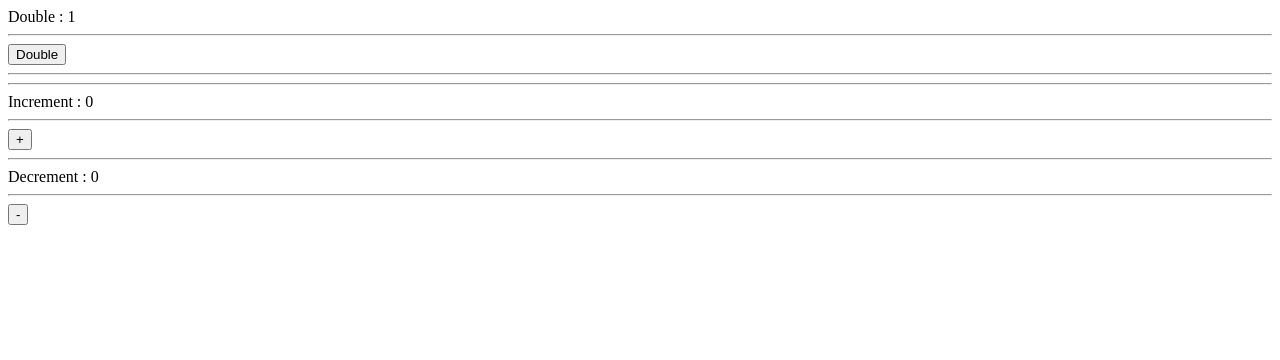
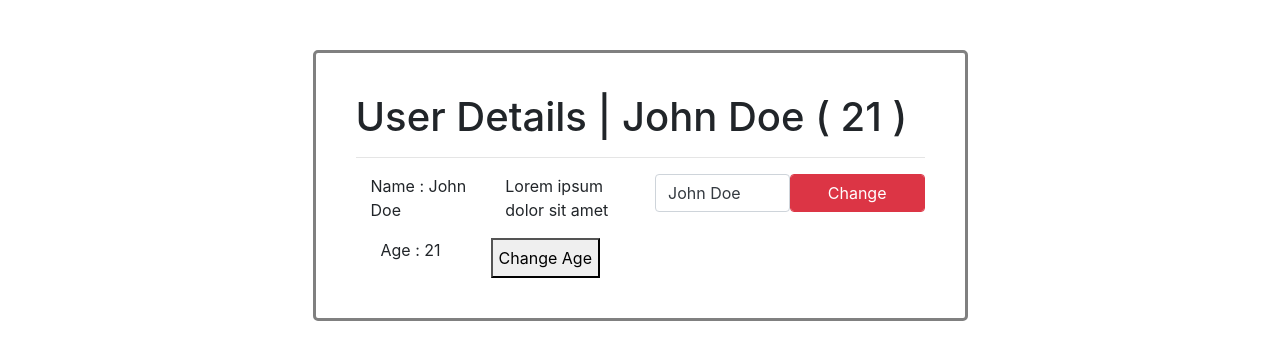
Before and after one commit to vishnuchandrappan/vuejs-tutorials, a Vue app in the folder tutorial/: page / in a window 1280 px wide. Shown: the top 360 px of the page. Built offline with nearby package versions, Linux system fonts and the light colour scheme; the HTML template or start-up script is replaced by a standard one.

Commit message:
info transfering components

```diff
--- a/tutorial/package.json
+++ b/tutorial/package.json
@@ -8,6 +8,8 @@
     "lint": "vue-cli-service lint"
   },
   "dependencies": {
+    "bootstrap": "^4.3.1",
+    "bootstrap-vue": "^2.0.0-rc.24",
     "core-js": "^2.6.5",
     "vue": "^2.6.10"
   },
--- a/tutorial/src/App.vue
+++ b/tutorial/src/App.vue
@@ -1,6 +1,6 @@
 <template>
-    <div class="">
-      <double-ss></double-ss>
+    <div class="row justify-content-around">
+      <double-ss class="col-sm-6"></double-ss>
     </div>
 </template>
 
--- /dev/null
+++ b/tutorial/src/components/EditUser.vue
@@ -0,0 +1,15 @@
+<template lang="html">
+    <div class="row justify-content-around">
+        <input type="text" class="text-dark form-control col-sm-6" v-model="name.name">
+        <button class="btn btn-danger col-sm-6 form-control" type="button" @click="name.name = 'John Smith'" name="button">Change</button>
+    </div>
+</template>
+
+<script>
+export default {
+    props : ['name']
+}
+</script>
+
+<style lang="css" scoped>
+</style>
--- a/tutorial/src/components/HelloWorld.vue
+++ b/tutorial/src/components/HelloWorld.vue
@@ -1,11 +1,44 @@
 <template lang="html">
-
+    <div class="container">
+        <h1>User Details | {{ name.name }} ( {{ age }} )</h1> <hr>
+        <div class="row justify-content-around">
+            <app-user class="col-sm-6" @ageChanged="age = $event" :name="name" :age="age"></app-user>
+            <app-edit-user class="col-sm-6" :name="name"></app-edit-user>
+        </div>
+        <!-- <button type="button" @click="changeName" name="button"></button> -->
+    </div>
 </template>
 
 <script>
-export default {
-}
+    import User from './User.vue'
+    import Edit from './EditUser.vue'
+
+    export default {
+        data () {
+            return {
+                name : {
+                    name: 'John Doe',
+                },
+                age:21
+            };
+        },
+        components : {
+            'app-user' : User,
+            'app-edit-user' : Edit
+        },
+        // methods: {
+        //     changeName() {
+        //         this.name = 'John Smith'
+        //     }
+        // }
+    }
 </script>
 
 <style lang="css" scoped>
+    .container{
+        border: solid 3px gray;
+        padding: 40px;
+        margin-top:50px;
+        border-radius: 5px;
+    }
 </style>
--- /dev/null
+++ b/tutorial/src/components/User.vue
@@ -0,0 +1,23 @@
+<template lang="html">
+    <div class="row justify-content-around">
+        <p class="col-sm-6">Name : {{ name.name }}</p>
+        <p class="col-sm-6">Lorem ipsum dolor sit amet</p>
+        <p>Age : {{ age }}</p>
+        <button type="button" @click="changeAge" name="button">Change Age</button>
+    </div>
+</template>
+
+<script>
+export default {
+    props : ['name','age'],
+    methods :{
+        changeAge: function() {
+            this.age ++;
+            this.$emit('ageChanged', this.age);
+        },
+    }
+}
+</script>
+
+<style lang="css" scoped>
+</style>
```
Also changed, not shown: tutorial/src/main.js (+7 -2 lines), 1 other file (tests, documents, lock files or other folders).
